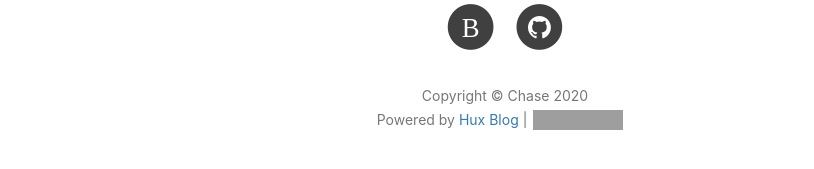
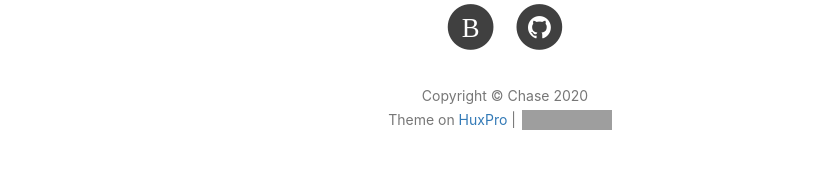
Before and after one commit to Chase-Gu/Chase-Gu.github.io, a Jekyll site: the page built from index.html, in a window 1280 px wide and 900 px high, scrolled down 1509 px. Shown: the part 676-845 px from the top of the window, without its empty margins (135-949 px from the left). Built offline with Jekyll 4.4.1, drawn with Linux system fonts in a browser that asks for light colours; nearby versions of some CDN libraries; the list of posts is cut into pages by our own code; comment, search, counter and statistics services are not loaded; grey boxes are pictures that could not be loaded.

Commit message:
update footer.html: Theme on

```diff
--- a/_includes/footer.html
+++ b/_includes/footer.html
@@ -9,7 +9,7 @@
                 <p class="copyright text-muted">
                     Copyright &copy; {{ site.title }} {{ site.time | date: '%Y' }}
                     <br>
-                    Powered by <a href="http://huangxuan.me">Hux Blog</a> |
+                    Theme on <a href="http://huangxuan.me">HuxPro</a> |
                     <iframe style="margin-left: 2px; margin-bottom:-5px;" frameborder="0" scrolling="0" width="100px"
                         height="20px"
                         src="https://ghbtns.com/github-btn.html?user=huxpro&repo=huxpro.github.io&type=star&count=true">
```
